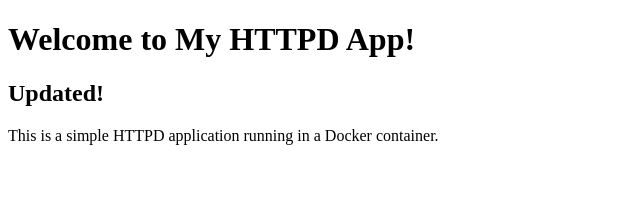
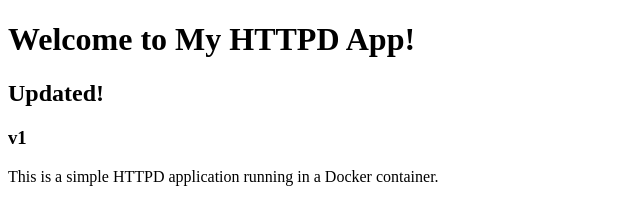
Before and after one commit to prayag-sangode/aws-html-app, a plain HTML site: page index.html in a window 1280 px wide. Shown: the whole page, without its empty margins (0-640 px from the left). Drawn offline with Linux system fonts and the light colour scheme.

Commit message:
Update index.html

```diff
--- a/index.html
+++ b/index.html
@@ -6,6 +6,7 @@
 <body>
     <h1>Welcome to My HTTPD App!</h1>
     <h2>Updated!</h2>
+    <h3>v1</h3>
     <p>This is a simple HTTPD application running in a Docker container.</p>
 </body>
 </html>
```
